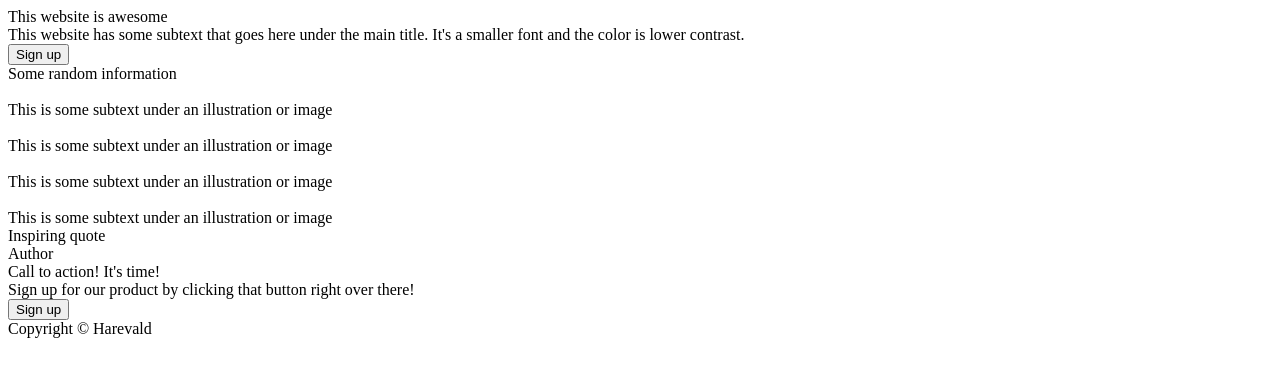
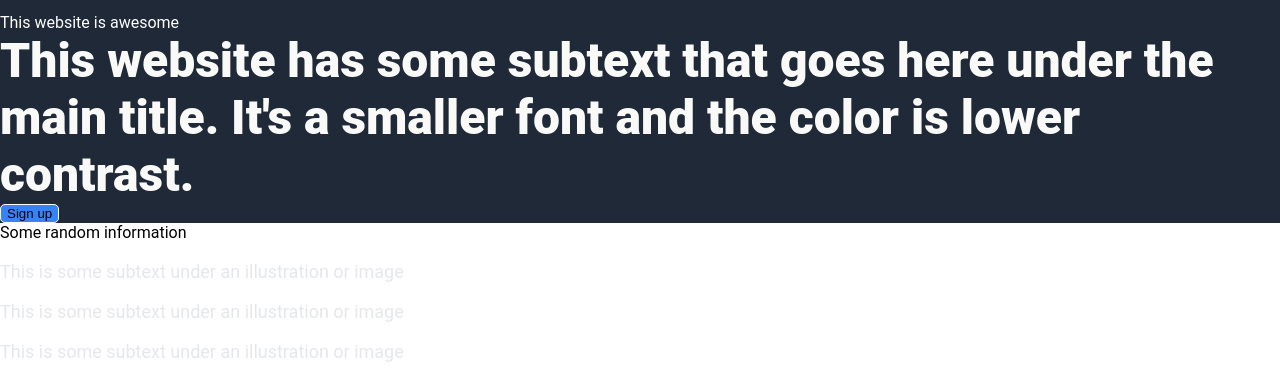
Before and after one commit to Harevald/landing-page, a plain HTML site: page index.html in a window 1280 px wide. Shown: the part 104-482 px from the top of the page. Drawn offline with Linux system fonts and the light colour scheme.

Commit message:
Added colors and fonts to the page

```diff
--- a/index.html
+++ b/index.html
@@ -4,6 +4,7 @@
     <meta charset="UTF-8" />
     <meta http-equiv="X-UA-Compatible" content="IE=edge" />
     <meta name="viewport" content="width=device-width, initial-scale=1.0" />
+    <link rel="stylesheet" href="styles.css">
     <title>Landing page</title>
   </head>
   <body>
--- a/styles.css
+++ b/styles.css
@@ -0,0 +1,41 @@
+body{
+    margin: 0 auto;
+    padding: 0 auto;
+    font-family: 'Roboto', sans-serif;
+
+}
+button{
+    background-color: #3882F6;
+    border: 1px white solid;
+    border-radius: 5px;
+}
+.header,
+.footer{
+    background-color: #1F2937;
+    color: white;
+}
+.header-text{
+    color: #F9FAF8;
+    font-size: 48px;
+    font-weight: 800;
+}
+.logo{
+    font-size: 24px;
+    color: #F9FAF8;
+}
+.secondary-text{
+    font-size: 18px;
+    color: #E5E7EB;
+}
+.quote-container{
+    background-color: #E5E7EB;
+}
+.quote-text{
+    font-weight: 300;
+    font-style: italic;
+    font-size: 36px;
+    color: #1F2937;
+}
+.sing-up-container{
+    background-color: #3882F6;
+}
```
